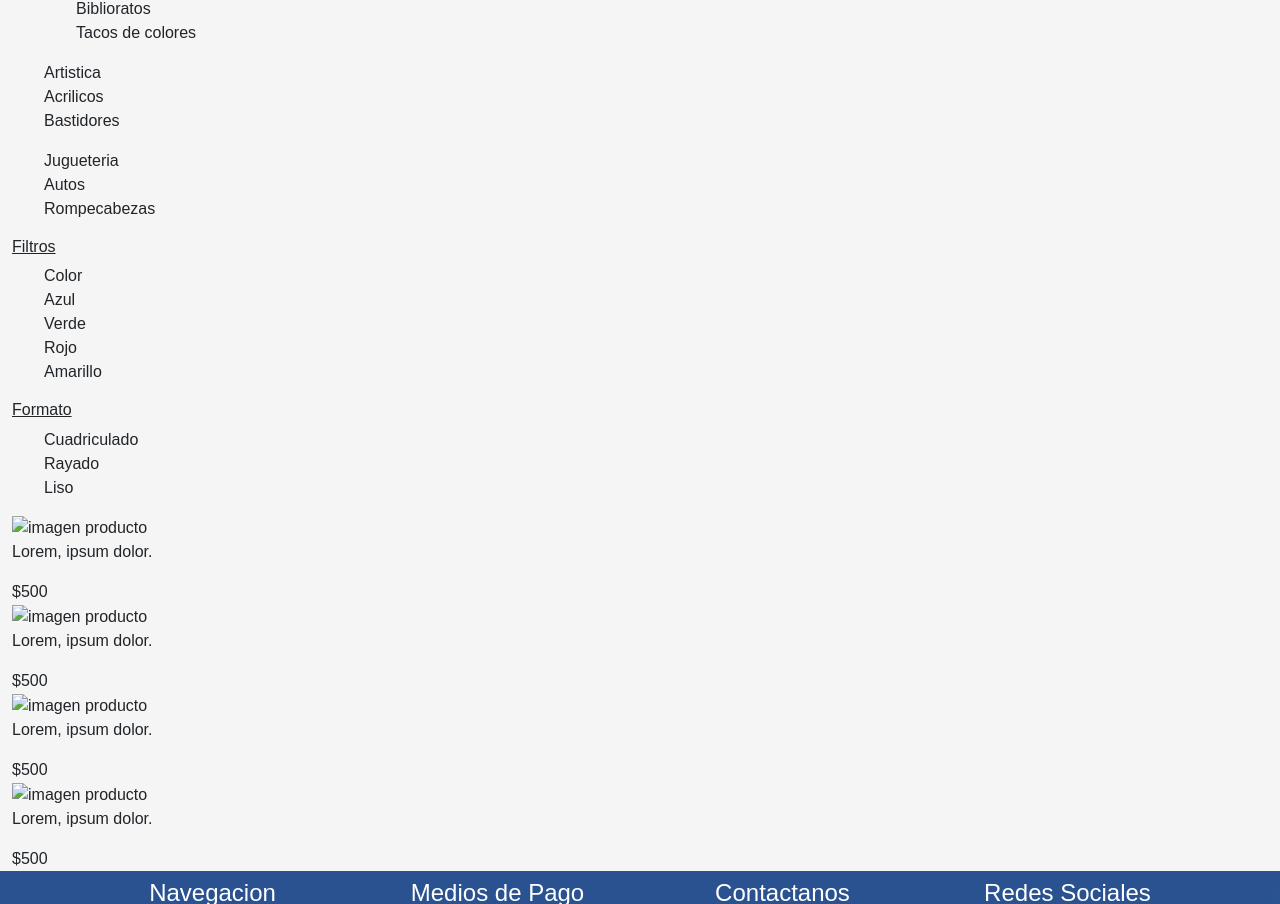
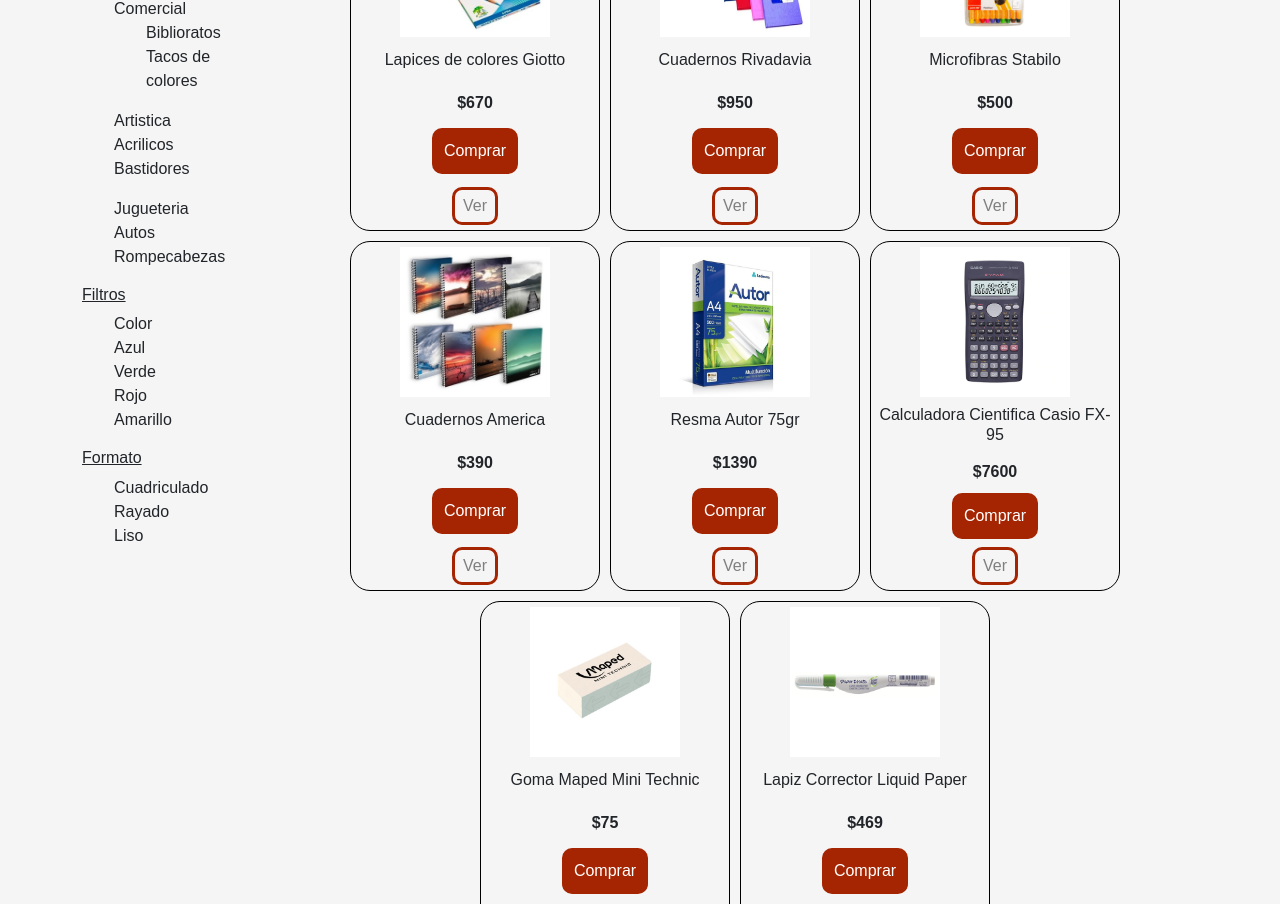
Before and after one commit to NahirCorrea/proyecto-coder, a plain HTML site: page pages/productos.html in a window 1280 px wide. Shown: the part 384-1288 px from the top of the page. Drawn offline with nearby package versions, Linux system fonts and the light colour scheme.

Commit message:
subida de articulos a la pagina productos

```diff
--- a/css/style.css
+++ b/css/style.css
@@ -81,6 +81,7 @@
 
 .tarjeta__img{
     width: 150px;
+    height: 150px;
 }
 
 
@@ -99,15 +100,15 @@
     background-color: #A52502;
     color: white;
     border-radius: 10px;
-    padding: 10px 12px ;
+    padding: 8px 9px ;
 
 }
 
 .btn__ver{
-    border:solid #A52502;
+    border:solid   #A52502;
     border-radius: 10px;
     color:gray;
-    padding: 10px 12px;
+    padding: 4px 8px;
 }
 
 .slider{
--- a/pages/productos.html
+++ b/pages/productos.html
@@ -12,9 +12,10 @@
 </head>
 
 <body class="body">
-    <header class="navbar navbar-expand-lg bg-header border-bottom d-flex flex-column">
+    <header class="navbar navbar-expand-md bg-header border-bottom d-flex flex-column">
         <div class="container-fluid">
-            <a class="navbar-brand" href="../index.html"><img src="../assets/logo-3.png" alt="logo san libreria kiosco" class="w-50"></a>
+            <a class="navbar-brand d-flex justify-content-center" href="../index.html"><img src="../assets/logo-3.png" alt="logo san libreria kiosco"
+                    class="w-50"></a>
 
             <div class="container">
                 <form class="d-flex">
@@ -25,10 +26,10 @@
             <nav class="container d-flex justify-content-center navbar-collapse" id="navbarNav">
                 <ul class="navbar-nav">
                     <li class="nav-item">
-                        <a class="nav-link t-color" aria-current="page" href="#">Crear Cuenta</a>
+                        <a class="nav-link t-color" aria-current="page" href="../pages/contacto.html">Crear Cuenta</a>
                     </li>
                     <li class="nav-item">
-                        <a class="nav-link t-color" href="#">Iniciar Sesion</a>
+                        <a class="nav-link t-color" href="../pages/contacto.html">Iniciar Sesion</a>
                     </li>
                 </ul>
             </nav>
@@ -37,9 +38,7 @@
                 <i class="bi bi-cart-plus t-color"></i>
             </div>
 
-
         </div>
-
     </header>
 
     <section class="navbar navbar-expand-lg bg-header ">
@@ -61,8 +60,6 @@
         </div>
     </section>
 
-
-    <main class="container-fluid">
     <Section class="container align-content-between p-3">
         <div>
             <a href="../index.html">Inicio</a>
@@ -70,11 +67,14 @@
         </div>
     </Section>
 
-        <Section>
 
+    <main class="container">
 
+        <section class="row">
+
+            <section class="col-2">
+                <div>
                     <h2>Categorias</h2>
-
                     <div>
                         <ul> Libreria
                             <li>Escolar
@@ -83,7 +83,6 @@
                                     <li>Lapices de colores</li>
                                 </ul>
                             </li>
-
                             <li>Comercial
                                 <ul>
                                     <li>Biblioratos</li>
@@ -100,11 +99,9 @@
                             <li>Rompecabezas</li>
                         </ul>
                     </div>
-        </Section>
 
                     <section>
                         <h2>Filtros</h2>
-
                         <div>
                             <ul>Color
                                 <li>Azul</li>
@@ -117,7 +114,6 @@
 
                     <section>
                         <h2>Formato</h2>
-
                         <div>
                             <ul>
                                 <li>Cuadriculado</li>
@@ -125,59 +121,87 @@
                                 <li>Liso</li>
                             </ul>
                         </div>
-
+                    </section>
+                </div>
             </section>
 
 
-        <section>
-            <div>
-                <article>
-                    <img src="" alt="imagen producto">
-                    <div>
-                        <p>Lorem, ipsum dolor.</p>
-                    </div>
-                    <span>$500</span>
+
+            <section class="col">
+                <section class="container-md p-3">
+                    <div class="row justify-content-center slider">
+
+                        <article class="tarjeta">
+                            <img src="../assets/lapices-color.jpg" alt="lapices de colores" class="tarjeta__img" />
+                            <h3 class="tarjeta__descrip">Lapices de colores Giotto</h3>
+                            <span class="tarjeta__precio">$670</span>
+                            <a href="" class="btn__comprar">Comprar</a>
+                            <a href="" class="btn__ver">Ver</a>
+                        </article>
+
+                        <article class="tarjeta">
+                            <img src="../assets/cuadernos.jpg" alt="cuaderno rivadavia" class="tarjeta__img" />
+                            <h3 class="tarjeta__descrip">Cuadernos Rivadavia</h3>
+                            <span class="tarjeta__precio">$950</span>
+                            <a href="" class="btn__comprar">Comprar</a>
+                            <a href="" class="btn__ver">Ver</a>
+                        </article>
+
+                        <article class="tarjeta">
+                            <img src="../assets/microfibra.jpg" alt="microfibras stabilo" class="tarjeta__img" />
+                            <h3 class="tarjeta__descrip">Microfibras Stabilo</h3>
+                            <span class="tarjeta__precio">$500</span>
+                            <a href="" class="btn__comprar">Comprar</a>
+                            <a href="" class="btn__ver">Ver</a>
+                        </article>
+
+                        <article class="tarjeta">
+                            <img src="../assets/cuaderno-america.jpg" alt="cuaderno america" class="tarjeta__img" />
+                            <h3 class="tarjeta__descrip">Cuadernos America</h3>
+                            <span class="tarjeta__precio">$390</span>
+                            <a href="" class="btn__comprar">Comprar</a>
+                            <a href="" class="btn__ver">Ver</a>
+                        </article>
+
+                        <article class="tarjeta">
+                            <img src="../img/autor-75gr.png" alt="resma autor 75gr" class="tarjeta__img" />
+                            <h3 class="tarjeta__descrip">Resma Autor 75gr</h3>
+                            <span class="tarjeta__precio">$1390</span>
+                            <a href="" class="btn__comprar">Comprar</a>
+                            <a href="" class="btn__ver">Ver</a>
+                        </article>
+
+                        <article class="tarjeta">
+                            <img src="../img/calculadora.casio.fx-95.png" alt="calculadora casio fx-95"
+                                class="tarjeta__img" />
+                            <h3 class="tarjeta__descrip">Calculadora Cientifica Casio FX-95</h3>
+                            <span class="tarjeta__precio">$7600</span>
+                            <a href="" class="btn__comprar">Comprar</a>
+                            <a href="" class="btn__ver">Ver</a>
+                        </article>
+
+                        <article class="tarjeta">
+                            <img src="../img/goma.maped.png" alt="goma maped" class="tarjeta__img" />
+                            <h3 class="tarjeta__descrip">Goma Maped Mini Technic</h3>
+                            <span class="tarjeta__precio">$75</span>
+                            <a href="" class="btn__comprar">Comprar</a>
+                            <a href="" class="btn__ver">Ver</a>
+                        </article>
+
+                        <article class="tarjeta">
+                            <img src="../img/liquid-paper.png" alt="liquid paper" class="tarjeta__img" />
+                            <h3 class="tarjeta__descrip">Lapiz Corrector Liquid Paper</h3>
+                            <span class="tarjeta__precio">$469</span>
+                            <a href="" class="btn__comprar">Comprar</a>
+                            <a href="" class="btn__ver">Ver</a>
                         </article>
                     </div>
                 </section>
-
-        <section>
-            <div>
-                <article>
-                    <img src="" alt="imagen producto">
-                    <div>
-                        <p>Lorem, ipsum dolor.</p>
-                    </div>
-                    <span>$500</span>
-                </article>
-            </div>
             </section>
 
-        <section>
-            <div>
-                <article>
-                    <img src="" alt="imagen producto">
-                    <div>
-                        <p>Lorem, ipsum dolor.</p>
-                    </div>
-                    <span>$500</span>
-                </article>
 
-            </div>
+
         </section>
-
-        <section>
-            <div>
-                <article>
-                    <img src="" alt="imagen producto">
-                    <div>
-                        <p>Lorem, ipsum dolor.</p>
-                    </div>
-                    <span>$500</span>
-                </article>
-            </div>
-        </section>
-
     </main>
 
 
@@ -233,7 +257,8 @@
 
                 <div class="d-flex flex-column align-items-center col-md-3">
                     <h4>Redes Sociales</h4>
-                    <i class="bi bi-instagram"><a href="https://www.instagram.com/sanlibreriakiosco/" target="_blank" class="t-color"> Instagram</a></i>
+                    <i class="bi bi-instagram"><a href="https://www.instagram.com/sanlibreriakiosco/" target="_blank"
+                            class="t-color"> Instagram</a></i>
                 </div>
                 <!-- </div> -->
 
```
Also changed, not shown: index.html (+4 -23 lines), pages/contacto.html (+1 -1 lines), pages/donde-estamos.html (+3 -3 lines), pages/quienes-somos.html (+3 -3 lines). Lines whose indentation alone changed are shown as unchanged.
